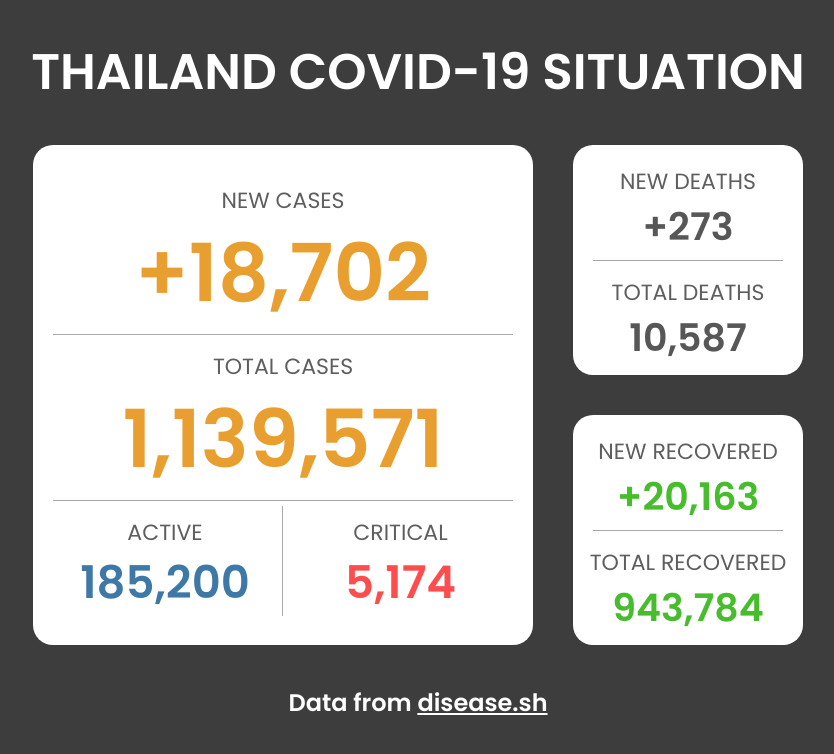
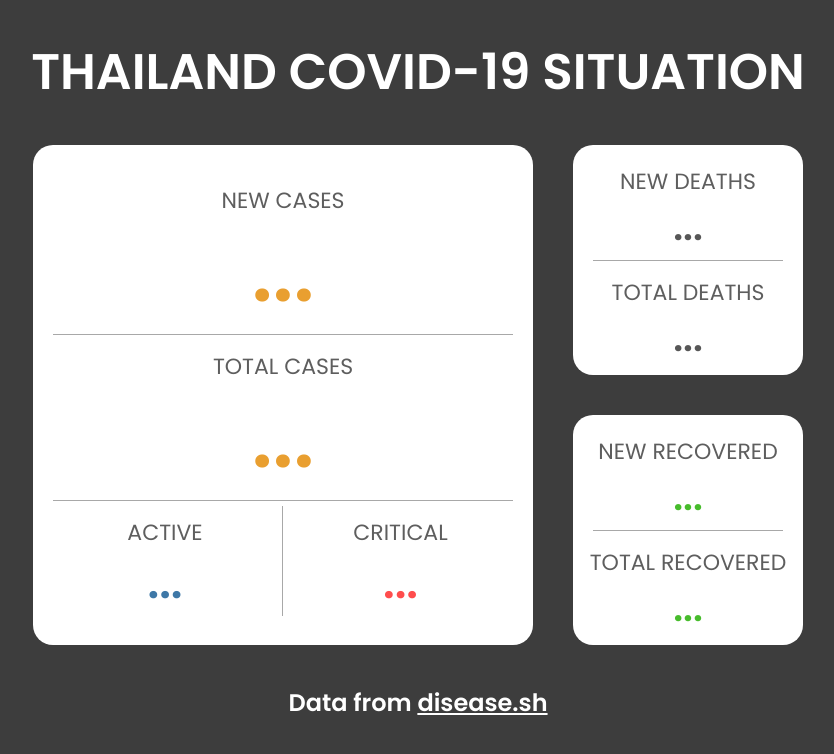
Before and after one commit to tithanayut/thinc-workshop-1, a plain HTML site: page index.html in a window 1280 px wide. Shown: the whole page, without its empty margins (222-1056 px from the left). Drawn offline with Linux system fonts and the light colour scheme.

Commit message:
feat: adjust html to prepare for js

```diff
--- a/index.html
+++ b/index.html
@@ -6,6 +6,7 @@
         <meta name="viewport" content="width=device-width, initial-scale=1.0" />
         <title>Thailand COVID-19 Situation</title>
         <link rel="stylesheet" href="style.css" />
+        <script src="app.js"></script>
     </head>
     <body>
         <header>
@@ -17,21 +18,33 @@
                     <div class="large-box">
                         <div class="info">
                             <p class="label">NEW CASES</p>
-                            <p class="value-large text-orange">+18,702</p>
+                            <p class="value-large text-orange" id="cases-new">
+                                ...
+                            </p>
                             <hr class="box-left-line" />
                             <p class="label">TOTAL CASES</p>
-                            <p class="value-large text-orange">1,139,571</p>
+                            <p class="value-large text-orange" id="cases-total">
+                                ...
+                            </p>
                             <hr class="box-left-line" />
                             <div class="box-row">
                                 <div class="box-row-left">
                                     <p class="label">ACTIVE</p>
-                                    <p class="value-medium text-blue">
-                                        185,200
+                                    <p
+                                        class="value-medium text-blue"
+                                        id="cases-active"
+                                    >
+                                        ...
                                     </p>
                                 </div>
                                 <div class="box-row-right">
                                     <p class="label">CRITICAL</p>
-                                    <p class="value-medium text-red">5,174</p>
+                                    <p
+                                        class="value-medium text-red"
+                                        id="cases-critical"
+                                    >
+                                        ...
+                                    </p>
                                 </div>
                             </div>
                         </div>
@@ -41,19 +54,33 @@
                     <div class="small-box">
                         <div class="info">
                             <p class="label">NEW DEATHS</p>
-                            <p class="value-small text-gray">+273</p>
+                            <p class="value-small text-gray" id="deaths-new">
+                                ...
+                            </p>
                             <hr class="box-right-line" />
                             <p class="label">TOTAL DEATHS</p>
-                            <p class="value-small text-gray">10,587</p>
+                            <p class="value-small text-gray" id="deaths-total">
+                                ...
+                            </p>
                         </div>
                     </div>
                     <div class="small-box">
                         <div class="info">
                             <p class="label">NEW RECOVERED</p>
-                            <p class="value-small text-green">+20,163</p>
+                            <p
+                                class="value-small text-green"
+                                id="recovered-new"
+                            >
+                                ...
+                            </p>
                             <hr class="box-right-line" />
                             <p class="label">TOTAL RECOVERED</p>
-                            <p class="value-small text-green">943,784</p>
+                            <p
+                                class="value-small text-green"
+                                id="recovered-total"
+                            >
+                                ...
+                            </p>
                         </div>
                     </div>
                 </div>
```
